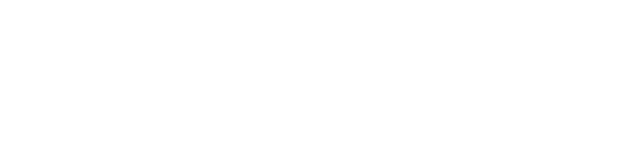
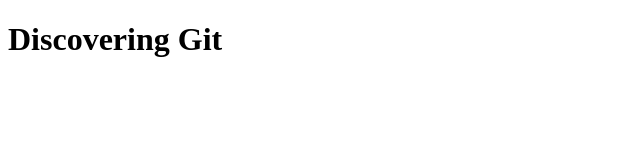
Before and after one commit to gery-boucqueau/Sharezza, a plain HTML site: page index.html in a window 1280 px wide. Shown: the whole page, without its empty margins (0-640 px from the left). Drawn offline with Linux system fonts and the light colour scheme.

Commit message:
adding h1 to the body

```diff
--- a/index.html
+++ b/index.html
@@ -2,9 +2,9 @@
 <html>
   <head>
     <meta charset="UTF-8">
-    <title>MyCommitTitle</title>
+    <title>My Git Commit</title>
   </head>
   <body>
-
+    <h1>Discovering Git</h1>
   </body>
 </html>
```
